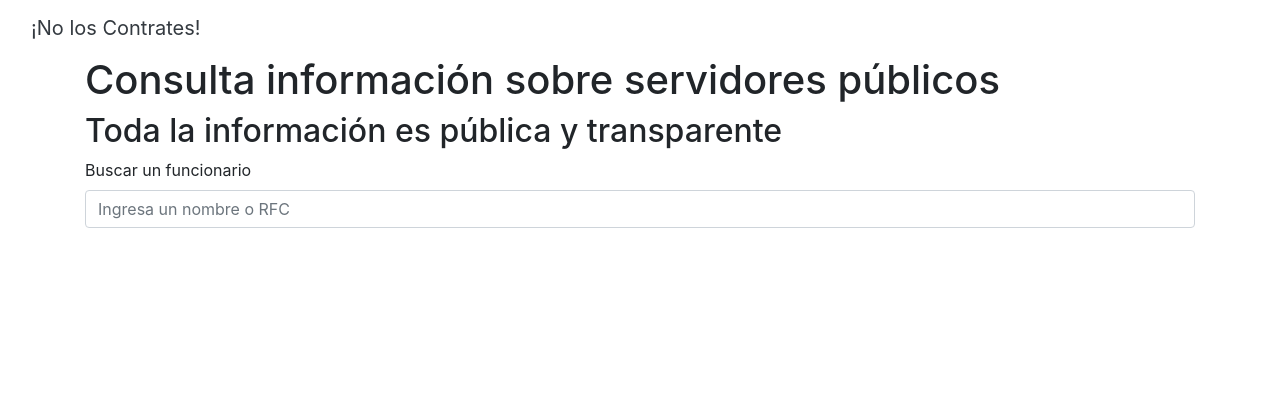
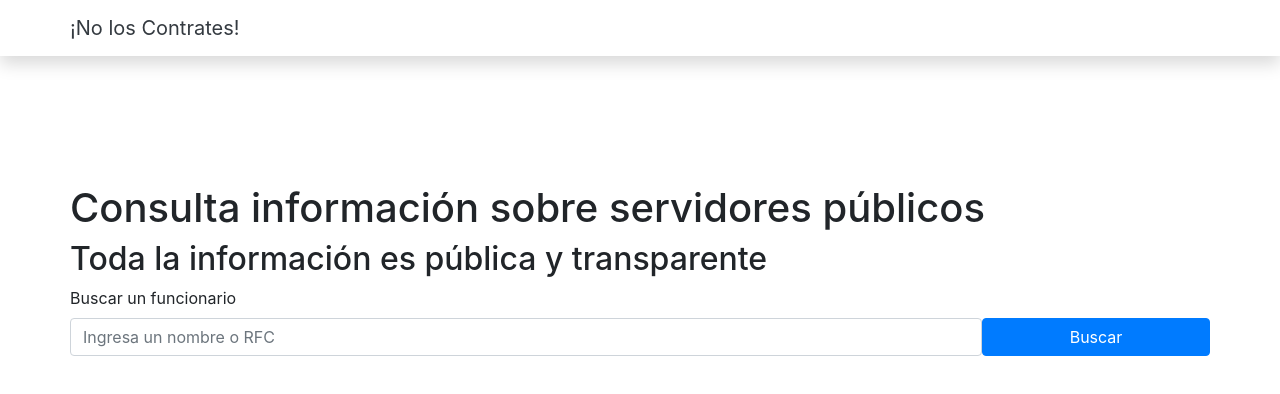
Before and after one commit to jm-alvarezs/noloscontrates_client, a React (Create React App) app: page / in a window 1280 px wide. Shown: the top 394 px of the page. Built offline with nearby package versions, Linux system fonts and the light colour scheme.

Commit message:
Added basic styling to search

```diff
--- a/src/Home.js
+++ b/src/Home.js
@@ -6,7 +6,7 @@ import Expediente from "./views/Expediente";
 import { Router } from "@reach/router";
 
 export default props => (
-    <Container fluid={true}>
+    <Container fluid={true} className="px-0">
         <Navbar />
         <Router>
             <Buscar path="/" />
--- a/src/components/navigation/Navbar.js
+++ b/src/components/navigation/Navbar.js
@@ -1,10 +1,12 @@
 import React from 'react';
-import { Navbar } from "react-bootstrap";
+import { Navbar, Container } from "react-bootstrap";
 
 export default () => (
-    <Navbar variant="light" className="text-dark">
-        <Navbar.Brand href="/" className="text-dark">
-            ¡No los Contrates!
-        </Navbar.Brand>
+    <Navbar variant="light" className="text-dark shadow">
+        <Container>
+            <Navbar.Brand href="/" className="text-dark">
+                ¡No los Contrates!
+            </Navbar.Brand>
+        </Container>
     </Navbar>
 )
--- a/src/views/Buscar.js
+++ b/src/views/Buscar.js
@@ -1,5 +1,5 @@
 import React, { Component } from "react";
-import { Container, Row, Form } from "react-bootstrap";
+import { Container, Row, Form, Button } from "react-bootstrap";
 import ExpedienteCard from "../components/expediente/ExpedienteCard";
 import { setBusqueda, buscarExpedientes } from "../actions/expedientesActions";
 import { connect } from "react-redux";
@@ -25,22 +25,26 @@ class Buscar extends Component {
   }
 
   render() {
+    const padding = this.props.expedientes === null ? 128 : 32;
     return (
-      <Container fluid={true}>
+      <Container fluid={true} className="px-0">
         <Row>
-          <Container>
+          <Container style={{ paddingTop: padding, paddingBottom: padding }} className="px-0">
             <h1>Consulta información sobre servidores públicos</h1>
             <h2>Toda la información es pública y transparente</h2>
             <Form onSubmit={(evt) => this.handleSubmit(evt)}>
-              <Form.Label>Buscar un funcionario</Form.Label>
+              <Form.Label className="d-block">Buscar un funcionario</Form.Label>
               <Form.Control
                 type="text"
                 name="busqueda"
+                className="d-inline-block"
                 placeholder="Ingresa un nombre o RFC"
                 value={this.props.busqueda}
                 onChange={(e) => this.props.setBusqueda(e.target.value)}
+                style={{ maxWidth: "80%" }}
                 required
               />
+              <Button type="submit" className="d-inline-block" style={{ marginTop: -5, minWidth: "20%" }}>Buscar</Button>
             </Form>
             </Container>
         </Row>
```
